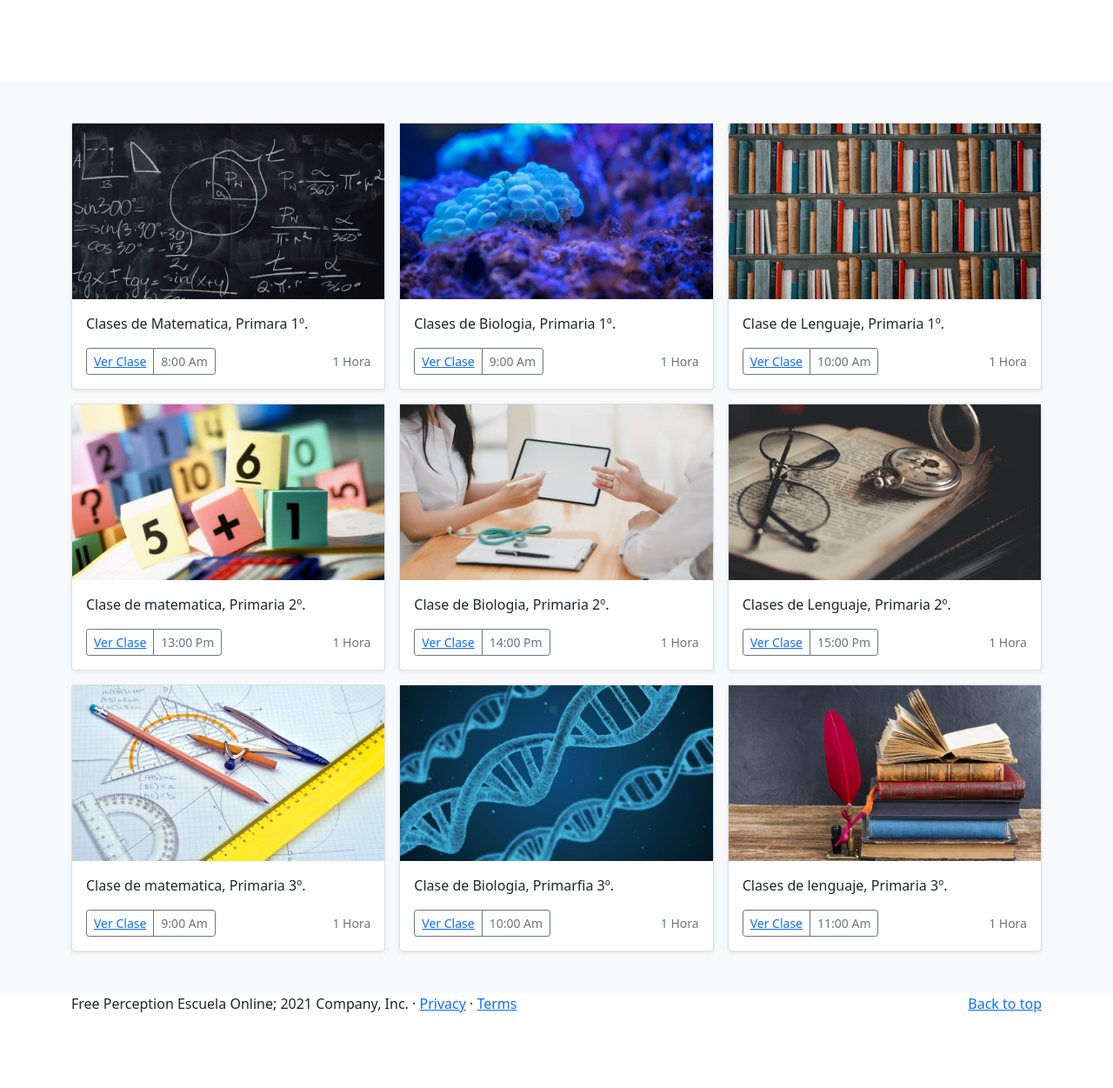
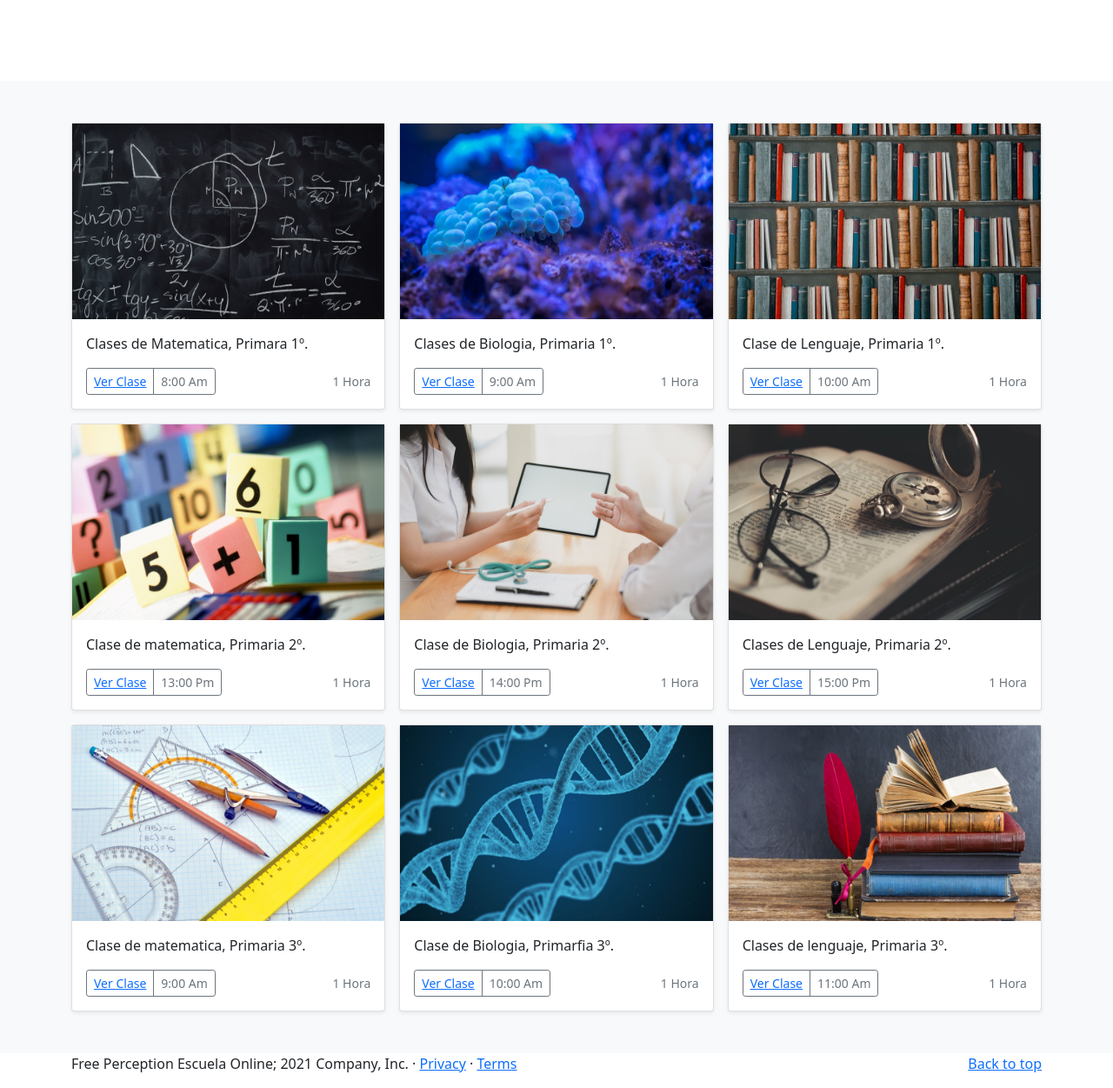
Before and after one commit to ZyraFuture/ZyraFuture.github.io, a plain HTML site: page Cursos.html in a window 1280 px wide. Shown: the part 400-1651 px from the top of the page at 87% size. Before the commit the page ends 1582 px from the top, so only its background shows below. Drawn offline with Linux system fonts and the light colour scheme.

Commit message:
Update Cursos.html

```diff
--- a/Cursos.html
+++ b/Cursos.html
@@ -89,7 +89,7 @@
       <div class="row row-cols-1 row-cols-sm-2 row-cols-md-3 g-3">
         <div class="col">
           <div class="card shadow-sm">
-            <img src="Imagenes Free/mate.jpg" alt="">
+            <img src="Imagenes Free/mate.jpg" width="100%" height="225" alt="">
 
             <div class="card-body">
               <p class="card-text">Clases de Matematica, Primara 1º.</p>
@@ -105,7 +105,7 @@
         </div>
         <div class="col">
           <div class="card shadow-sm">
-            <img src="Imagenes Free/bioligia.jpg" alt="">
+            <img src="Imagenes Free/bioligia.jpg" width="100%" height="225" alt="">
             <div class="card-body">
             <p class="card-text">Clases de Biologia, Primaria 1º.</p>
               <div class="d-flex justify-content-between align-items-center">
@@ -120,7 +120,7 @@
         </div>
         <div class="col">
           <div class="card shadow-sm">
-            <img src="Imagenes Free/lenguaje.jpg" alt="">
+            <img src="Imagenes Free/lenguaje.jpg" width="100%" height="225" alt="">
 
             <div class="card-body">
               <p class="card-text">Clase de Lenguaje, Primaria 1º.</p>
@@ -137,7 +137,7 @@
 
         <div class="col">
           <div class="card shadow-sm">
-            <img src="Imagenes Free/mate2.jpg" alt="">
+            <img src="Imagenes Free/mate2.jpg" width="100%" height="225" alt="">
 
             <div class="card-body">
               <p class="card-text">Clase de matematica, Primaria 2º.</p>
@@ -153,7 +153,7 @@
         </div>
         <div class="col">
           <div class="card shadow-sm">
-            <img src="Imagenes Free/biologia2.jpg" alt="">
+            <img src="Imagenes Free/biologia2.jpg" width="100%" height="225" alt="">
 
             <div class="card-body">
               <p class="card-text">Clase de Biologia, Primaria 2º.</p>
@@ -169,7 +169,7 @@
         </div>
         <div class="col">
           <div class="card shadow-sm">
-            <img src="Imagenes Free/lenguaje2.jpg" alt="">
+            <img src="Imagenes Free/lenguaje2.jpg" width="100%" height="225" alt="">
             <div class="card-body">
               <p class="card-text">Clases de Lenguaje, Primaria 2º.</p>
               <div class="d-flex justify-content-between align-items-center">
@@ -185,7 +185,7 @@
 
         <div class="col">
           <div class="card shadow-sm">
-            <img src="Imagenes Free/mate3.jpg" alt="">
+            <img src="Imagenes Free/mate3.jpg" width="100%" height="225" alt="">
 
             <div class="card-body">
               <p class="card-text">Clase de matematica, Primaria 3º.</p>
@@ -201,7 +201,7 @@
         </div>
         <div class="col">
           <div class="card shadow-sm">
-            <img src="Imagenes Free/biologia3.jpg" alt="">
+            <img src="Imagenes Free/biologia3.jpg" width="100%" height="225" alt="">
 
             <div class="card-body">
               <p class="card-text">Clase de Biologia, Primarfia 3º.</p>
@@ -217,7 +217,7 @@
         </div>
         <div class="col">
           <div class="card shadow-sm">
-            <img src="Imagenes Free/literatura3.jpg" alt="">
+            <img src="Imagenes Free/literatura3.jpg" width="100%" height="225" alt="">
             <div class="card-body">
               <p class="card-text">Clases de lenguaje, Primaria 3º.</p>
               <div class="d-flex justify-content-between align-items-center">
```
